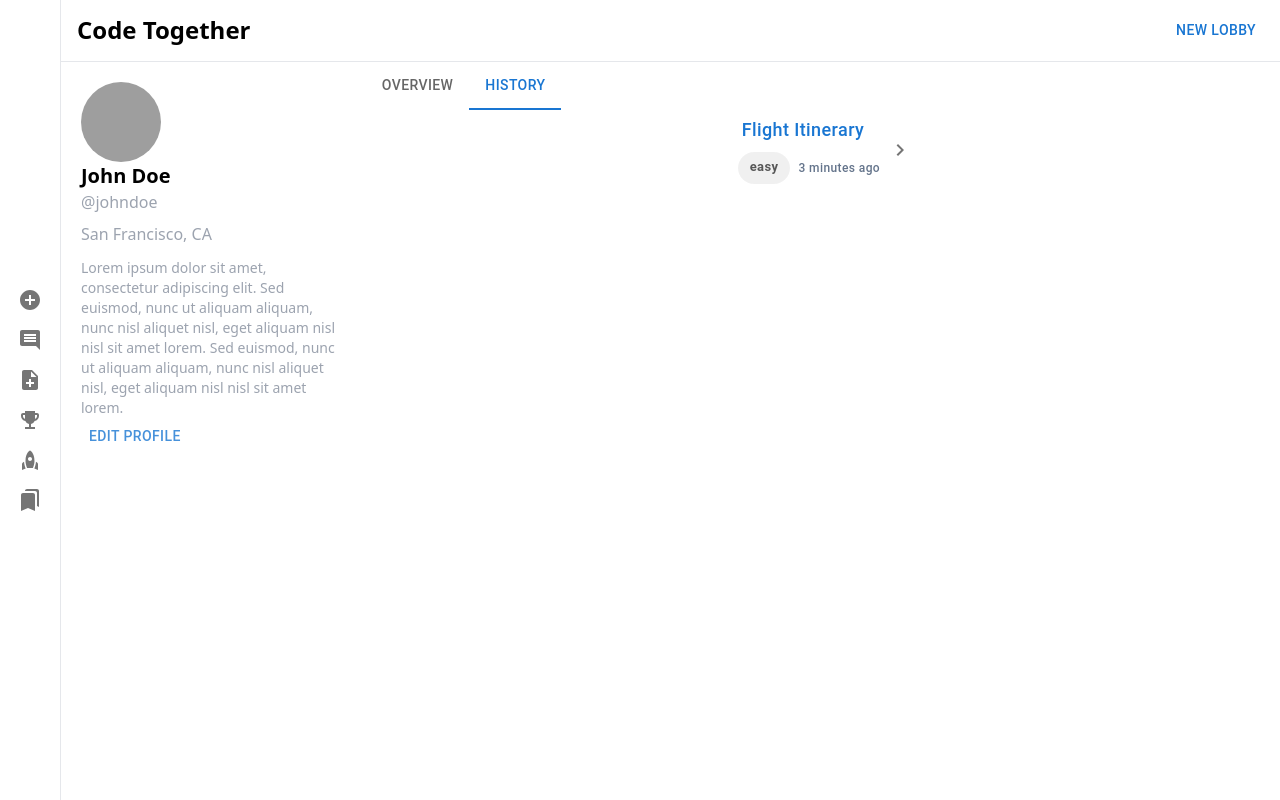
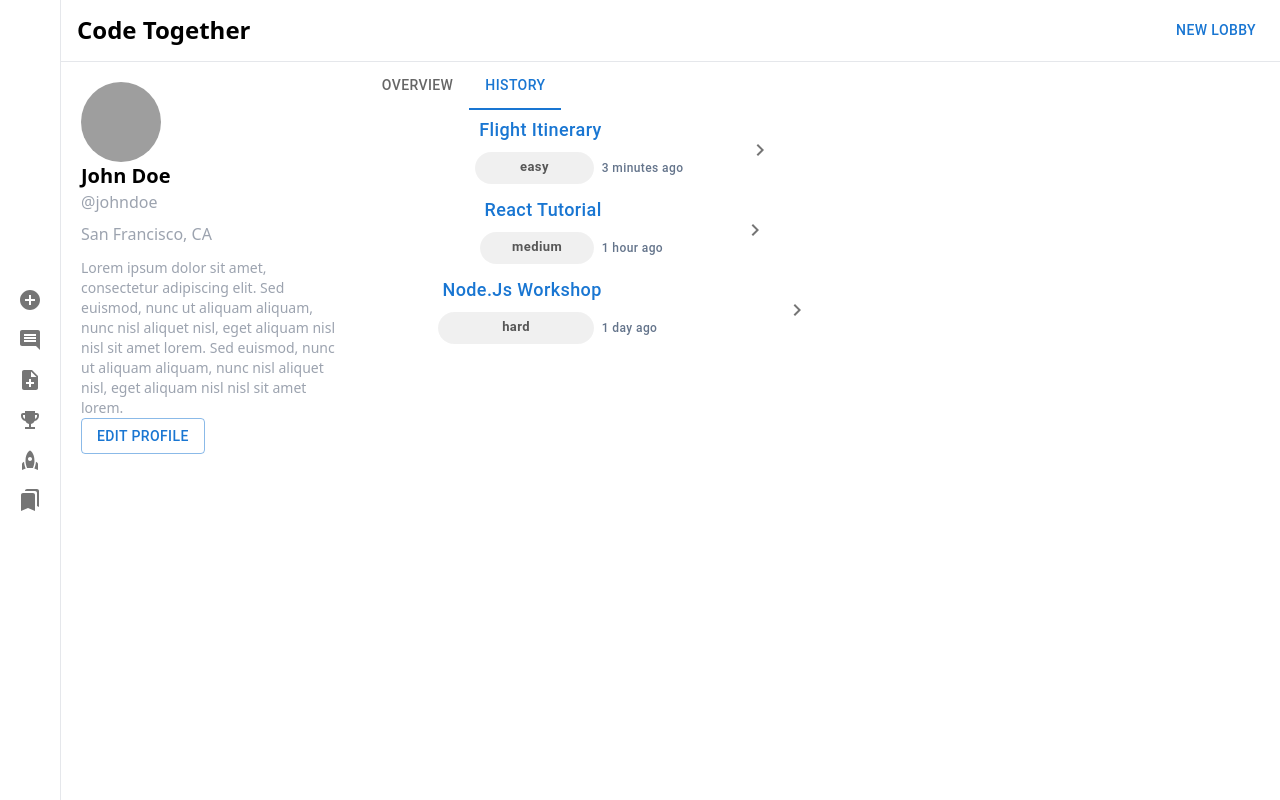
Before and after one commit to ronald-luo/code-together, a Next.js app: page /profile in a window 1280 px wide. Both pictures are taken after a click on the tab "HISTORY". Built offline with nearby package versions, Linux system fonts and the light colour scheme; grey boxes are pictures that could not be loaded.

Commit message:
add profile skeeleton

```diff
--- a/components/DifficultyChip.js
+++ b/components/DifficultyChip.js
@@ -5,17 +5,17 @@ import Chip from '@mui/material/Chip';
 const DifficultyChip = ({difficulty}) => {
     if (difficulty === 'Hard') {
         return (
-            <Chip className="opacity-75 truncate font-bold bg-rose-300 text-rose-700 ml-3 mr-2 self-center hover:cursor-pointer hover:opacity-100 lowercase" label="hard"/>
+            <Chip className="opacity-75 truncate font-bold bg-rose-300 text-rose-700 ml-3 mr-2 self-center hover:cursor-pointer hover:opacity-100 lowercase row-start-2" label="hard"/>
         );
     }
     if (difficulty === 'Medium') {
         return (
-            <Chip className="opacity-75 truncate font-bold bg-orange-300 text-orange-700 ml-3 mr-2 self-center hover:cursor-pointer hover:opacity-100 lowercase" label="medium"/>
+            <Chip className="opacity-75 truncate font-bold bg-orange-300 text-orange-700 ml-3 mr-2 self-center hover:cursor-pointer hover:opacity-100 lowercase row-start-2 " label="medium"/>
         );
     }
     if (difficulty === 'Easy') {
         return (
-            <Chip className="opacity-75 truncate font-bold bg-emerald-200 text-cyan-700 ml-3 mr-2 self-center hover:cursor-pointer hover:opacity-100 lowercase" label="easy"/>
+            <Chip className="opacity-75 truncate font-bold bg-emerald-200 text-cyan-700 ml-3 mr-2 self-center hover:cursor-pointer hover:opacity-100 lowercase row-start-2" label="easy"/>
         );
     }
 };
--- /dev/null
+++ b/src/data/profile.json
@@ -0,0 +1,49 @@
+{
+    "name": "John Doe",
+    "username": "johndoe",
+    "location": "San Francisco, CA",
+    "bio": "Lorem ipsum dolor sit amet, consectetur adipiscing elit. Sed euismod, nunc ut aliquam aliquam, nunc nisl aliquet nisl, eget aliquam nisl nisl sit amet lorem. Sed euismod, nunc ut aliquam aliquam, nunc nisl aliquet nisl, eget aliquam nisl nisl sit amet lorem.",
+    "picture": "https://avatars.githubusercontent.com/u/10101138?v=4",
+    "progress": [
+      {
+        "label": "easy",
+        "value": "0/10"
+      },
+      {
+        "label": "medium",
+        "value": "0/10"
+      },
+      {
+        "label": "hard",
+        "value": "0/10"
+      }
+    ],
+    "karma": {
+      "helpful": 0,
+      "friendly": 0,
+      "skilled": 0,
+      "total": 0
+    },
+    "calendar": [
+      { "date": "2023-01-01", "count": 21 },
+      { "date": "2023-01-22", "count": 19 },
+      { "date": "2023-01-30", "count": 9 }
+    ],
+    "history": [
+      {
+        "title": "Flight Itinerary",
+        "difficulty": "Easy",
+        "timeAgo": "3 minutes ago"
+      },
+      {
+        "title": "React Tutorial",
+        "difficulty": "Medium",
+        "timeAgo": "1 hour ago"
+      },
+      {
+        "title": "Node.js Workshop",
+        "difficulty": "Hard",
+        "timeAgo": "1 day ago"
+      }
+    ]
+  }
--- /dev/null
+++ b/src/pages/api/profile.ts
@@ -0,0 +1,18 @@
+import { NextApiRequest, NextApiResponse } from 'next';
+import profileData from '../../data/profile.json';
+
+interface Profile {
+    name: string;
+    username: string;
+    location: string;
+    bio: string;
+    picture: string;
+    progress: { label: string; value: string }[];
+    karma: { helpful: number; friendly: number; skilled: number; total: number };
+    calendar: { date: string; count: number }[];
+    history: { title: string; difficulty: string; timeAgo: string }[];
+  }
+
+export default function handler(_: NextApiRequest, res: NextApiResponse<Profile>) {
+    res.status(200).json(profileData);
+}
--- a/src/pages/problem.js
+++ b/src/pages/problem.js
@@ -25,6 +25,7 @@ import FlagIcon from '@mui/icons-material/Flag';
 import ArrowForwardIosIcon from '@mui/icons-material/ArrowForwardIos';
 import ArrowBackIosNewIcon from '@mui/icons-material/ArrowBackIosNew';
 import SendIcon from '@mui/icons-material/Send';
+import KeyboardDoubleArrowLeftIcon from '@mui/icons-material/KeyboardDoubleArrowLeft';
 
 
 
--- a/src/pages/profile.js
+++ b/src/pages/profile.js
@@ -6,6 +6,7 @@ import DifficultyChip from '../../components/DifficultyChip';
 import CalendarHeatmap from 'react-calendar-heatmap';
 import 'react-calendar-heatmap/dist/styles.css';
 
+
 // mui components
 import Chip from '@mui/material/Chip';
 import Tabs from '@mui/material/Tabs';
@@ -13,6 +14,7 @@ import Tab from '@mui/material/Tab';
 import Box from '@mui/material/Box';
 import IconButton from '@mui/material/IconButton';
 import Button from '@mui/material/Button';
+import Skeleton from '@mui/material/Skeleton';
 
 // mui icons
 import SchoolIcon from '@mui/icons-material/School';
@@ -20,6 +22,7 @@ import SentimentSatisfiedAltIcon from '@mui/icons-material/SentimentSatisfiedAlt
 import ArchitectureIcon from '@mui/icons-material/Architecture';
 import BarChartIcon from '@mui/icons-material/BarChart';
 import ChevronRightIcon from '@mui/icons-material/ChevronRight';
+import SendIcon from '@mui/icons-material/Send';
 
 function TabPanel(props) {
     const { children, value, index, ...other } = props;
@@ -49,11 +52,28 @@ function a11yProps(index) {
 }
 
 export default function ProfilePage() {
+    const [loading, setLoading] = useState(true);
     const [value, setValue] = React.useState(0);
+    const [profile, setProfile] = useState({})
 
     const handleChange = (event, newValue) => {
       setValue(newValue);
     };
+
+    useEffect(() => {
+        async function fetchProfile() {
+            try {
+                const response = await fetch('/api/profile');
+                const data = await response.json();
+                setProfile(data)
+                setLoading(false)
+              } catch (error) {
+                  console.error('Failed to fetch profile data:', error);
+                throw error;
+              }
+        }
+        fetchProfile();
+      }, []);
 
     return (
         <div className="flex flex-row w-full h-full">
@@ -64,7 +84,7 @@ export default function ProfilePage() {
                     <a href="/" className="m-0 p-0 leading-none text-2xl self-center">
                         Code Together
                     </a>
-                    <Button className="font-bold px-6 text-white bg-blue-600 hover:bg-blue-500 capitalize">
+                    <Button className="bg-sky-600 text-white px-3 mx-1 my-auto hover:bg-sky-500" type="submit" color="primary">
                         New Lobby
                     </Button>
                 </div>
@@ -72,26 +92,26 @@ export default function ProfilePage() {
                 <div className="flex grow max-w-full" data-id="main-content">
                     <div className="p-5 w-1/4" data-id="profile-left-summary">
                         <div>
-                            <img src="https://avatars.githubusercontent.com/u/10101138?v=4" className="rounded-full w-20 h-20" data-id="profile-picture"></img>
+                            {loading ? <Skeleton className="mb-2" width={90} height={90} variant="circular" animation="wave"/> : <img src={profile?.picture} className="rounded-full w-20 h-20" data-id="profile-picture"></img>}
                         </div>
                         <div className="font-bold text-xl" data-id="profile-name">
-                            John Doe
+                            {loading ? <Skeleton className="mb-2" width="40%"  animation="wave"/> : profile?.name}
                         </div>
                         <div className="text-gray-400" data-id="profile-username">
-                            @johndoe
+                            {loading ? <Skeleton className="mb-2" width="90%"  animation="wave"/> :  '@' + profile?.username}
                         </div>
                         <div className="text-gray-400 my-2" data-id="profile-location">
-                            San Francisco, CA
+                            {loading ? <Skeleton className="mb-2" width="90%"  animation="wave"/> : profile?.location}
                         </div>
                         <div className="text-gray-400 text-sm mt-3" data-id="profile-bio">
-                            Lorem ipsum dolor sit amet, consectetur adipiscing elit. Sed euismod, nunc ut aliquam aliquam, nunc nisl aliquet nisl, eget aliquam nisl nisl sit amet lorem. Sed euismod, nunc ut aliquam aliquam, nunc nisl aliquet nisl, eget aliquam nisl nisl sit amet lorem.
+                            {loading ? <Skeleton className="mb-2" variant="rectangular" width="90%" height={90} animation="wave"/> : profile?.bio}
                         </div>
-                        <Button className="bg-blue-200 text-blue-800 text-sm my-5 font-medium rounded-md py-2 px-4 my-auto opacity-80 hover:bg-blue-100 hover:opacity-100">
+                        <Button className="bg-sky-200 text-sky-700 px-3 mt-3 my-auto" variant="outlined">
                          Edit Profile
                         </Button>
                     </div>
 
-                    <div className="grow" data-id="profile-right">
+                    <div className="grow lg:max-w-lg" data-id="profile-right">
                         <Tabs className="flex items-stretch" value={value} onChange={handleChange}>
                             <Tab label="Overview" {...a11yProps(0)} />
                             <Tab label="History" {...a11yProps(1)} />
@@ -105,15 +125,15 @@ export default function ProfilePage() {
                                     <div className="grid gap-2 grid-cols-2">
                                         <Chip className="opacity-75 truncate font-bold bg-emerald-200 text-cyan-700 mr-2 max-w-4 self-center hover:opacity-100" label="easy"/>
                                         <div className="text-right">
-                                            0/10
+                                            {loading ? <Skeleton className="mb-2" width="90%" animation="wave"/> : profile?.progress[0].value}
                                         </div>
                                         <Chip className="opacity-75 truncate font-bold bg-orange-300 text-orange-700 mr-2 self-center hover:opacity-100" label="medium"/>
                                         <div className="text-right">
-                                            0/10
+                                            {loading ? <Skeleton className="mb-2" width="90%" animation="wave"/> : profile?.progress[1].value}
                                         </div>
                                         <Chip className="opacity-75 truncate font-bold bg-rose-300 text-rose-700 mr-2 self-center hover:opacity-100" label="hard"/>
                                         <div className="text-right">
-                                            0/10
+                                            {loading ? <Skeleton className="mb-2" width="90%" animation="wave"/> : profile?.progress[2].value}
                                         </div>
                                     </div>
                                 </div>
@@ -126,25 +146,25 @@ export default function ProfilePage() {
                                             <SchoolIcon/> Helpful
                                         </div>
                                         <div className="text-right">
-                                            0
+                                            {loading ? <Skeleton className="mb-2"  width="90%" animation="wave"/> : profile?.karma.helpful}
                                         </div>
                                         <div>
                                             <SentimentSatisfiedAltIcon/> Friendly
                                         </div>
                                         <div className="text-right">
-                                            0
+                                        {loading ? <Skeleton className="mb-2" width="90%" animation="wave"/> : profile?.karma.friendly}
                                         </div>
                                         <div>
                                             <ArchitectureIcon/> Skilled
                                         </div>
                                         <div className="text-right">
-                                            0
+                                        {loading ? <Skeleton className="mb-2" width="90%" animation="wave"/> : profile?.karma.skilled}
                                         </div>
                                         <div>
                                             <BarChartIcon/> Total
                                         </div>
                                         <div className="text-right">
-                                            0
+                                        {loading ? <Skeleton className="mb-2" width="90%" animation="wave"/> : profile?.karma.total}
                                         </div>
                                     </div>
                                 </div>
@@ -154,14 +174,10 @@ export default function ProfilePage() {
                                 <h2 className="font-medium mb-2">
                                     Calendar
                                 </h2>
+                                {loading ? <Skeleton variant="rectangular" width="90%" height={120} animation="wave"/> :
                                     <CalendarHeatmap
-                                    gutterSize={3}
-                                    values={[
-                                        { date: '2023-01-01', count: 21 },
-                                        { date: '2023-01-22', count: 19 },
-                                        { date: '2023-01-30', count: 9 },
-                                        // ...and so on
-                                    ]}
+                                        gutterSize={4}
+                                        values={profile?.calendar}
                                         classForValue={(value) => {
                                         if (!value) {
                                             return 'color-empty';
@@ -185,25 +201,34 @@ export default function ProfilePage() {
 
                                         return 'color-github-1';
 
-                                    }}
-                                />
+                                    }}/>
+                                }
+
                             </div>
                         </TabPanel>
                         <TabPanel className="flex grow justify-center w-full" value={value} index={1}>
+                            {loading ? <Skeleton className="mt-5" variant="rectangular" width="90%" height={120} animation="wave"/> :
+
+                            profile?.history?.map((question) => {
+                                return (
                                     <Button className="flex flex-row w-full border-solid border-b border-b-slate-300 justify-between pt-3 pb-4 my-2 hover:cursor-pointer hover:bg-sky-100">
-                                <div>
+                                        <div className="grid grid-cols-2">
                                             <h2 className="ml-4 mb-2 text-lg font-medium capitalize text-left ">
-                                        Flight Itinerary
+                                                {question.title}
                                             </h2>
-                                    <DifficultyChip difficulty="Easy"></DifficultyChip>
-                                    <span className="text-xs text-slate-500 lowercase">
-                                        3 minutes ago
+
+                                            <DifficultyChip difficulty={question.difficulty}></DifficultyChip>
+                                            <span className="text-xs row-start-2 col-start-2 text-slate-500 lowercase self-center text-left">
+                                                {question.timeAgo}
                                             </span>
                                         </div>
                                         <IconButton className="self-center w-10 h-10 mr-3">
                                             <ChevronRightIcon/>
                                         </IconButton>
                                     </Button>
+                                )
+                            })
+                            }
                         </TabPanel>
                     </div>
                 </div>
```
Also changed, not shown: components/RightSideBar.js (+6 -1 lines). Lines whose indentation alone changed are shown as unchanged.
